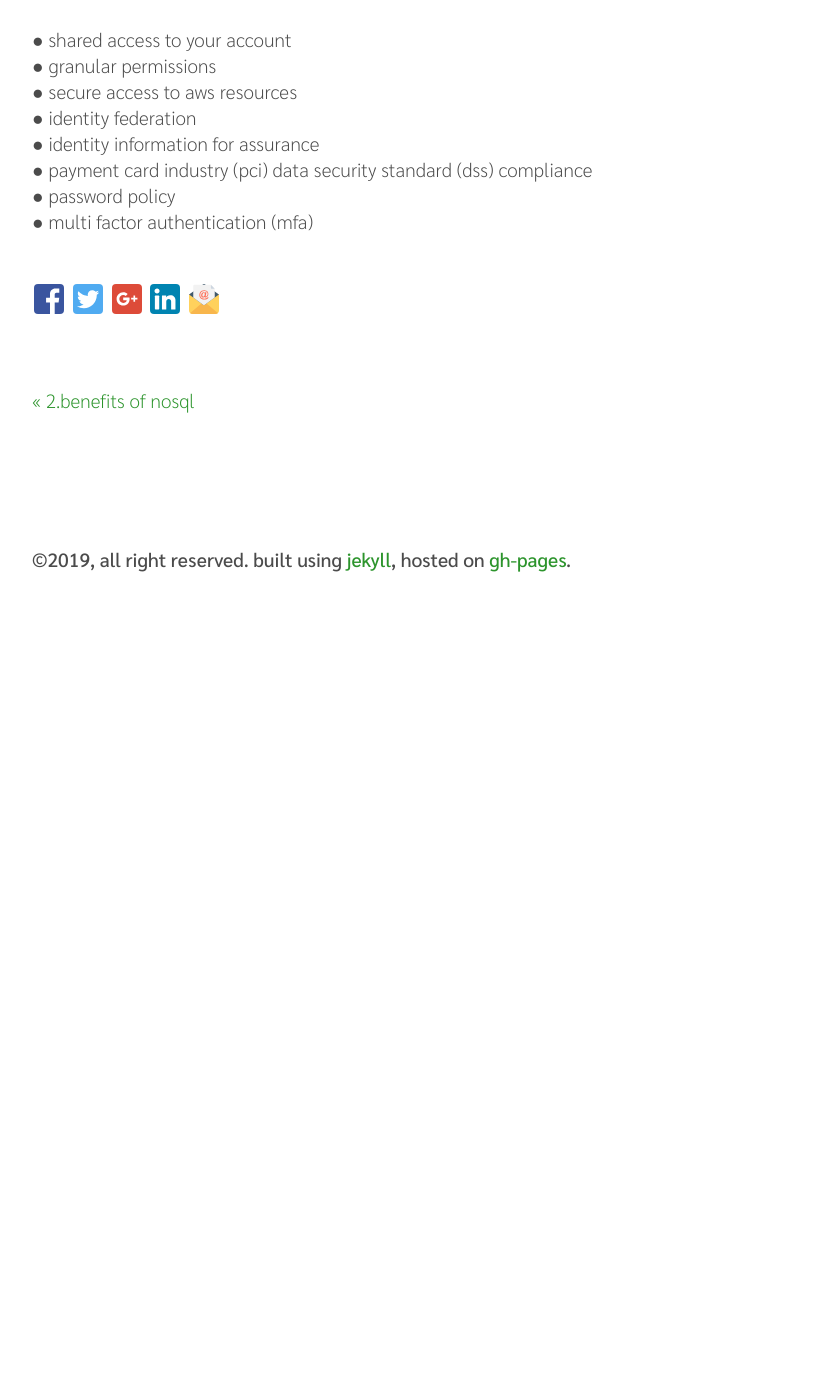
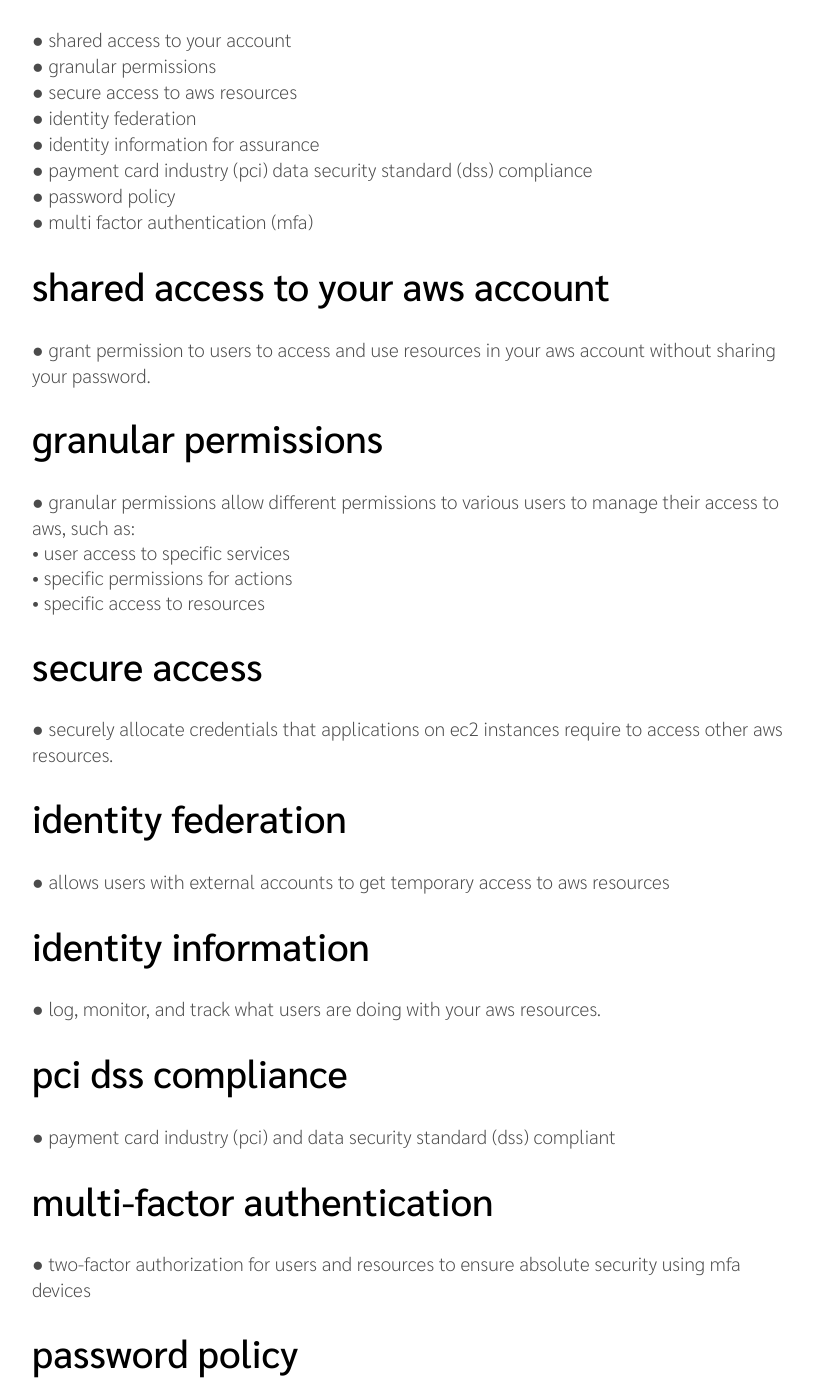
Before and after one commit to EngineITOps/EngineITOps.github.io, a Jekyll site: the page built from _posts/2019-02-2-aws-Identity_and_Access_Management_(IAM).md, in a window 1280 px wide and 1400 px high, scrolled down 367 px. Shown: the whole window, without its empty margins (224-1037 px from the left). Built offline with Jekyll 4.4.1, drawn with Linux system fonts in a browser that asks for light colours; before the commit the page ends 1002 px from its top, so only the background shows below that; some of the changed text lies outside the part shown.

Commit message:
Update 2019-02-2-aws-Identity_and_Access_Management_(IAM).md

```diff
--- a/_posts/2019-02-2-aws-Identity_and_Access_Management_(IAM).md
+++ b/_posts/2019-02-2-aws-Identity_and_Access_Management_(IAM).md
@@ -21,3 +21,23 @@ categories: [ AWS ]
 ● Payment Card Industry (PCI) Data Security Standard (DSS) Compliance<br>
 ● Password Policy<br>
 ● Multi Factor Authentication (MFA)<br>
+
+# Shared access to your AWS account
+● Grant permission to users to access and use resources in your AWS account without sharing your password.<br>
+# Granular Permissions
+● Granular permissions allow different permissions to various users to manage their access to AWS, such as:<br>
+• User access to specific services<br>
+• Specific permissions for actions<br>
+• Specific access to resources<br>
+# Secure Access
+● Securely allocate credentials that applications on EC2 instances require to access other AWS resources.<br>
+# Identity Federation
+● Allows users with external accounts to get temporary access to AWS resources<br>
+# Identity Information
+● Log, monitor, and track what users are doing with your AWS resources.<br>
+# PCI DSS Compliance
+● Payment Card Industry (PCI) and Data Security Standard (DSS) compliant<br>
+# Multi-Factor Authentication
+● Two-Factor Authorization for users and resources to ensure absolute security using MFA devices<br>
+# Password Policy
+● IAM allows you to define password strength and rotation policies.<br>
```
